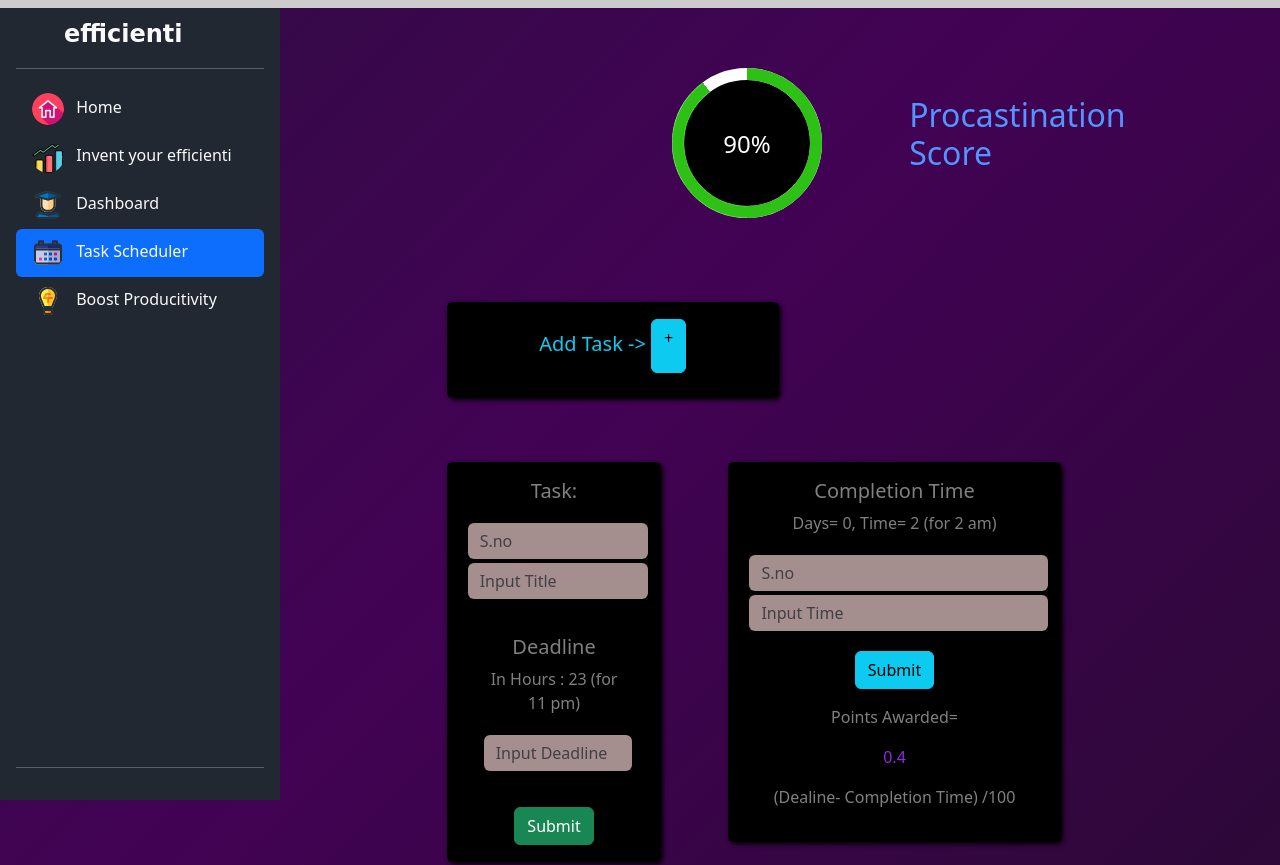
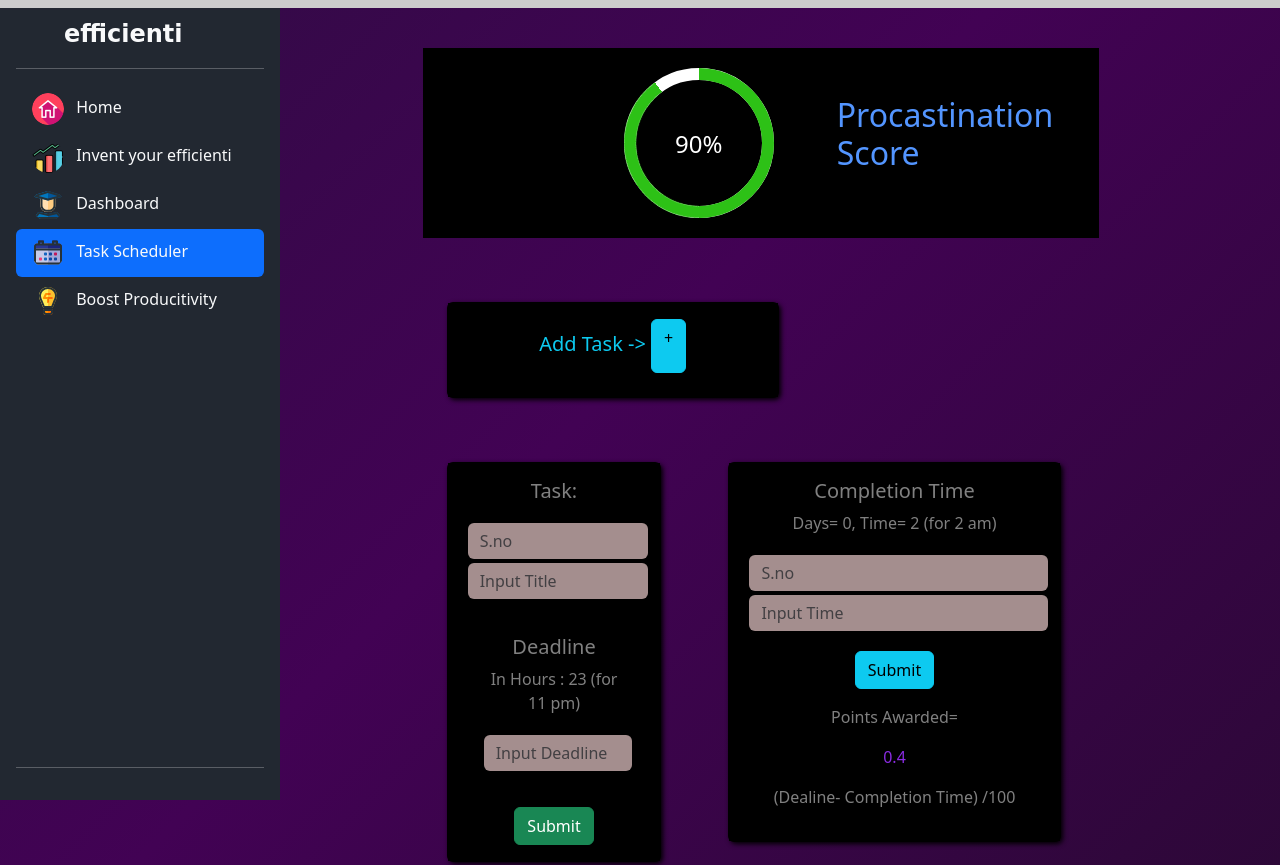
Before and after one commit to vansh-agg/efficienti-frontend-half, a plain HTML site: page efficienti/procastination.html in a window 1280 px wide. Shown: the top 865 px of the page. Drawn offline with nearby package versions, Linux system fonts and the light colour scheme; a web font is replaced by a local one.

Commit message:
Update procastination.html

```diff
--- a/efficienti/procastination.html
+++ b/efficienti/procastination.html
@@ -93,7 +93,7 @@
 
       <!-- PROCASTION SCORE  -->
 
-      <div class="row d-flex justify-content-center mt-5">
+      <div class="row d-flex justify-content-center mt-5" style="background-color: black; width: 80%;">
 
         <div class="col-6">
 
```
